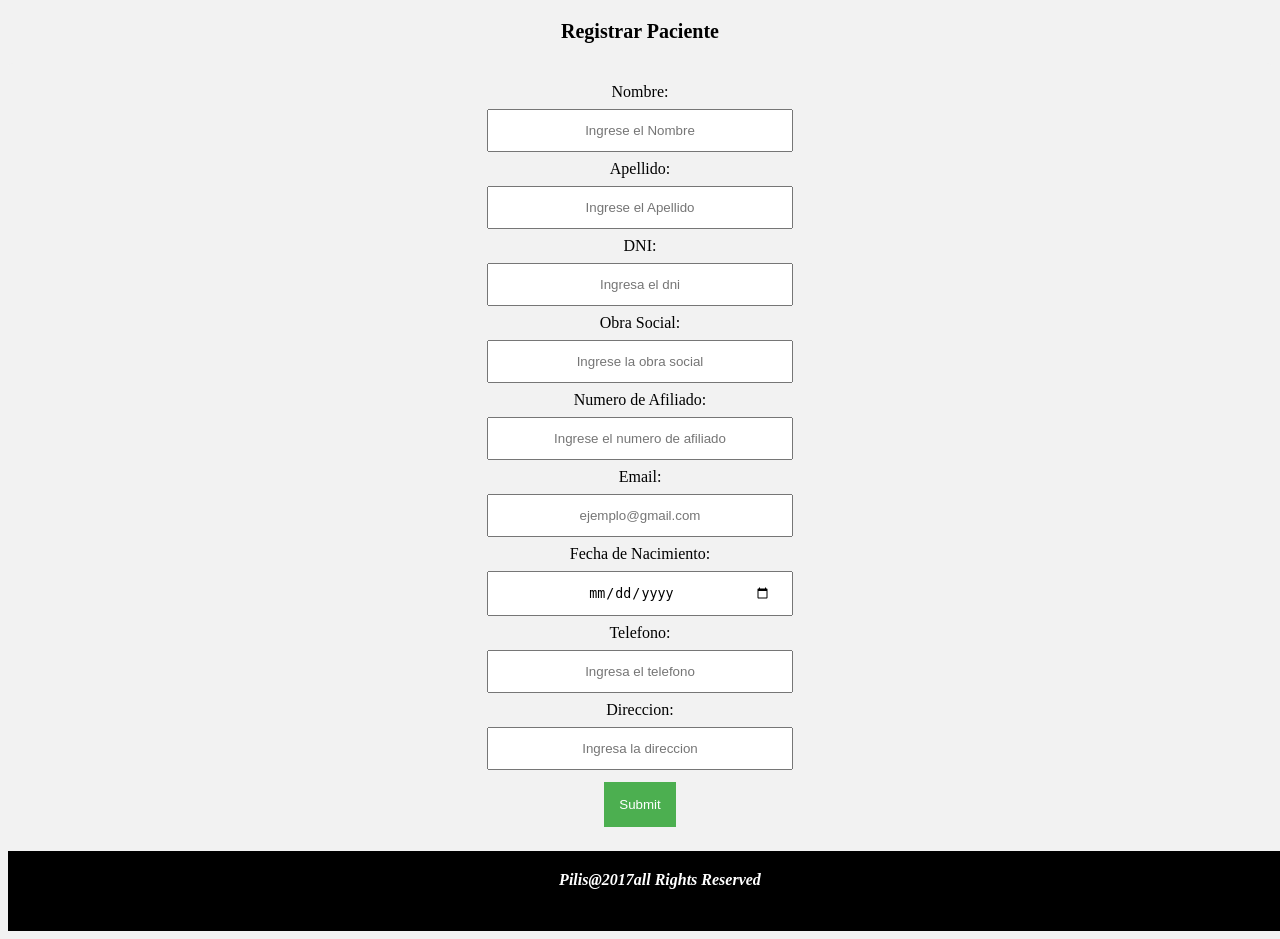
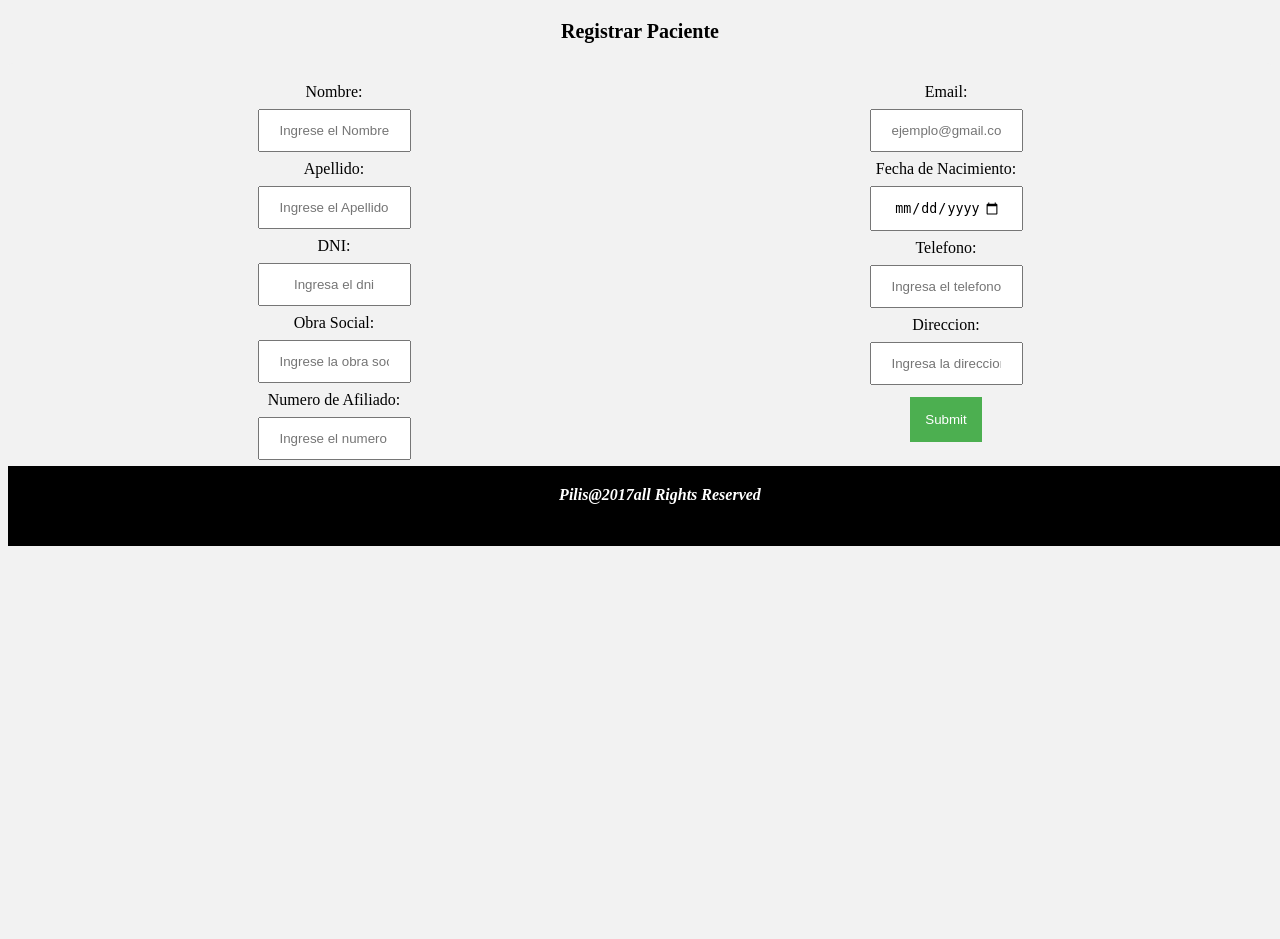
Before and after one commit to FaacuuDiaz/Proyecto2017, a PHP site: page /primeraEntrega/PacienteRegistrar.php in a window 1280 px wide. Shown: the part 118-1057 px from the top of the page. After the commit the page ends 664 px from the top, so only its background shows below. Run offline with PHP 8.4, Linux system fonts and the light colour scheme.

Commit message:
alta en dos columnas

```diff
--- a/primeraEntrega/PacienteRegistrar.php
+++ b/primeraEntrega/PacienteRegistrar.php
@@ -20,15 +20,19 @@
 	<p>Registrar Paciente</p>
 
 	<form>
-		Nombre: <input type="text" name="name" placeholder="Ingrese el Nombre">
+		<div style="width:50%; float:left;">
+ 		Nombre: <input type="text" name="name" placeholder="Ingrese el Nombre">
 		Apellido: <input type="text" name="lastname" placeholder="Ingrese el Apellido">
 		DNI: <input type="text" name="dni" placeholder="Ingresa el dni">
 		Obra Social: <input type="text" name="user" placeholder="Ingrese la obra social">
 		Numero de Afiliado: <input type="text" name="pass" placeholder="Ingrese el numero de afiliado">
+		</div>
+		<div style="width:50%; float:left;">
 		Email: <input type="email" name="email" placeholder="ejemplo@gmail.com">
 		Fecha de Nacimiento: <input type="date" name="nacimiento">
 		Telefono: <input type="text" name="telefono" placeholder="Ingresa el telefono">
 		Direccion: <input type="text" name="direccion" placeholder="Ingresa la direccion">
+		</div>
 		<input type="submit" name="submit">
 	</form>
 
```
